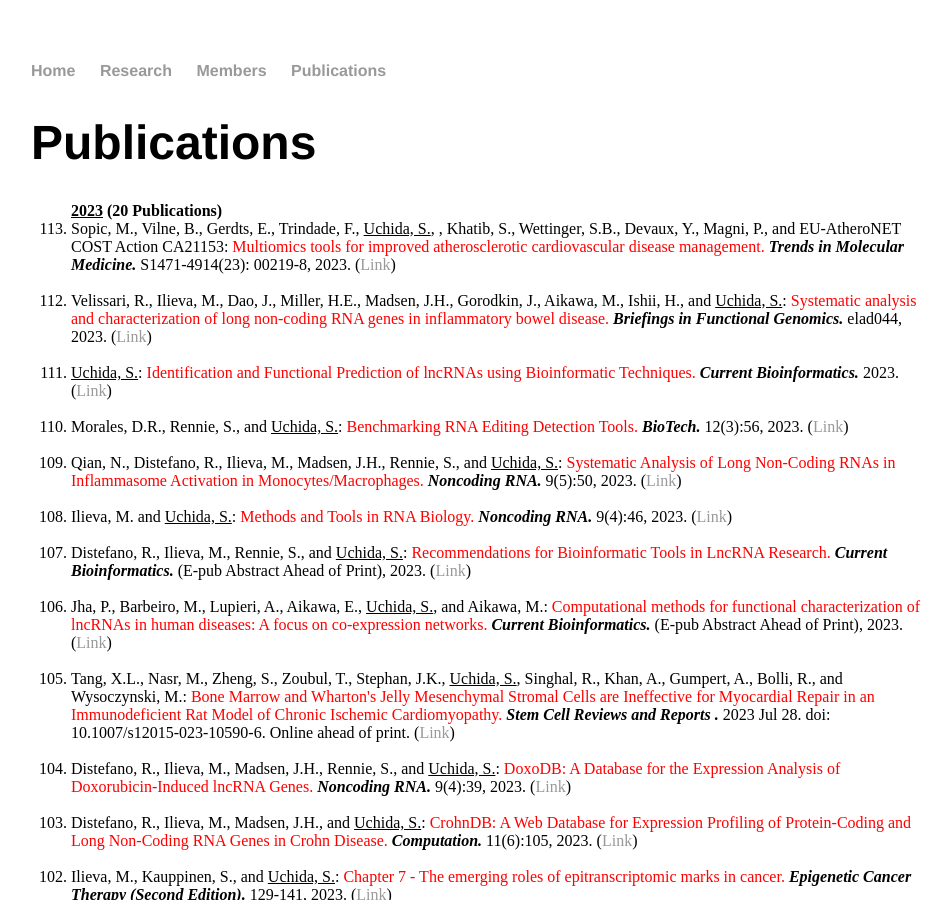
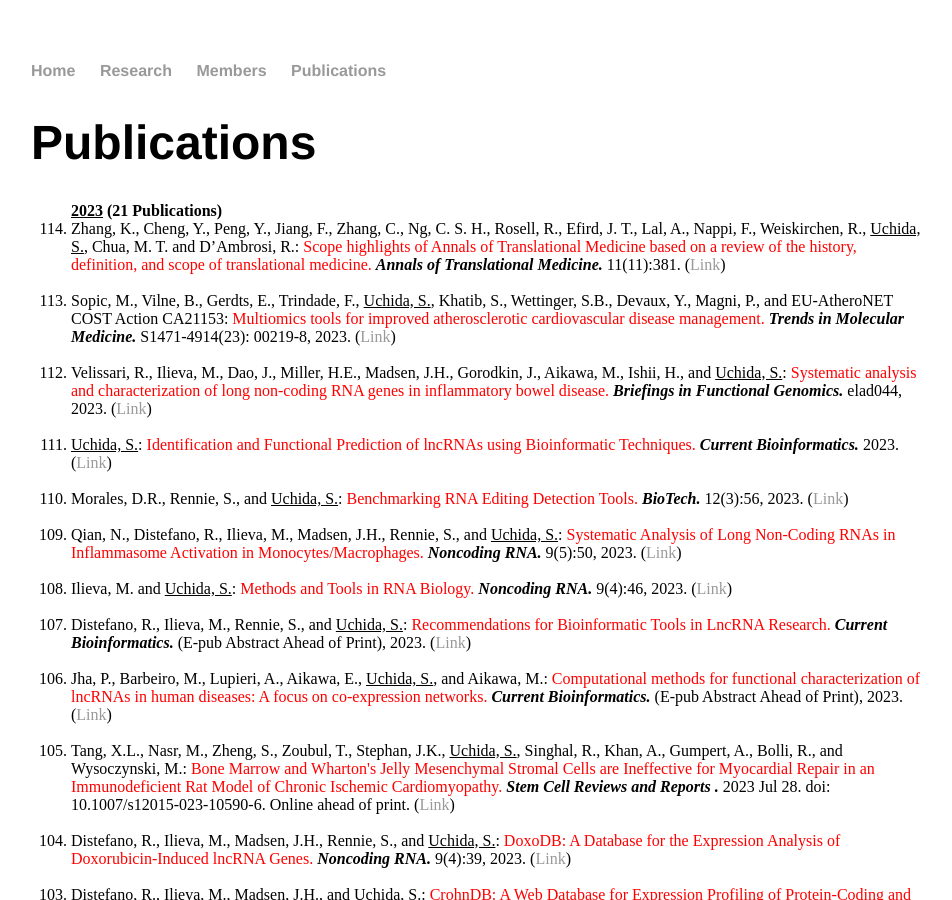
Before and after one commit to heartlncrna/heartlncrna.github.io, a Jekyll site: the page publications/pub_list.html, which Jekyll copies as it is, in a window 1280 px wide and 900 px high. Shown: the whole window, without its empty margins (161-1113 px from the left). Built offline with Jekyll 4.4.1, drawn with Linux system fonts in a browser that asks for light colours.

Commit message:
Update pub_list.html

```diff
--- a/publications/pub_list.html
+++ b/publications/pub_list.html
@@ -26,8 +26,11 @@
 
 			<p class="Normal">
 			<ol reversed="reversed">
-				<strong><u>2023</u>  (20 Publications)</strong>
-				<li>		Sopic, M., Vilne, B., Gerdts, E., Trindade, F., <u>Uchida, S.</u>, , Khatib, S., Wettinger, S.B., Devaux, Y., Magni, P., and EU-AtheroNET COST Action CA21153: <font color="red"> Multiomics tools for improved atherosclerotic cardiovascular disease management.</font> <b><i> Trends in Molecular Medicine.</i></b> S1471-4914(23): 00219-8, 2023. (<a href="https://doi.org/10.1016/j.molmed.2023.09.004">Link</span></a>)</li>
+				<strong><u>2023</u>  (21 Publications)</strong>
+				<li>		Zhang, K., Cheng, Y., Peng, Y., Jiang, F., Zhang, C., Ng, C. S. H., Rosell, R., Efird, J. T., Lal, A., Nappi, F., Weiskirchen, R., <u>Uchida, S.</u>, Chua, M. T. and D’Ambrosi, R.: <font color="red"> Scope highlights of Annals of Translational Medicine based on a review of the history, definition, and scope of translational medicine.</font> <b><i> Annals of Translational Medicine.</i></b> 11(11):381. (<a href="https://atm.amegroups.org/article/view/118330/html">Link</span></a>)</li>
+			<br>
+
+				<li>		Sopic, M., Vilne, B., Gerdts, E., Trindade, F., <u>Uchida, S.</u>, Khatib, S., Wettinger, S.B., Devaux, Y., Magni, P., and EU-AtheroNET COST Action CA21153: <font color="red"> Multiomics tools for improved atherosclerotic cardiovascular disease management.</font> <b><i> Trends in Molecular Medicine.</i></b> S1471-4914(23): 00219-8, 2023. (<a href="https://doi.org/10.1016/j.molmed.2023.09.004">Link</span></a>)</li>
 			<br>
 
 				<li>		Velissari, R., Ilieva, M., Dao, J., Miller, H.E., Madsen, J.H., Gorodkin, J., Aikawa, M., Ishii, H., and <u>Uchida, S.</u>: <font color="red">Systematic analysis and characterization of long non-coding RNA genes in inflammatory bowel disease.</font> <b><i> Briefings in Functional Genomics.</i></b> elad044, 2023. (<a href="https://doi.org/10.1093/bfgp/elad044">Link</span></a>)</li>
```
